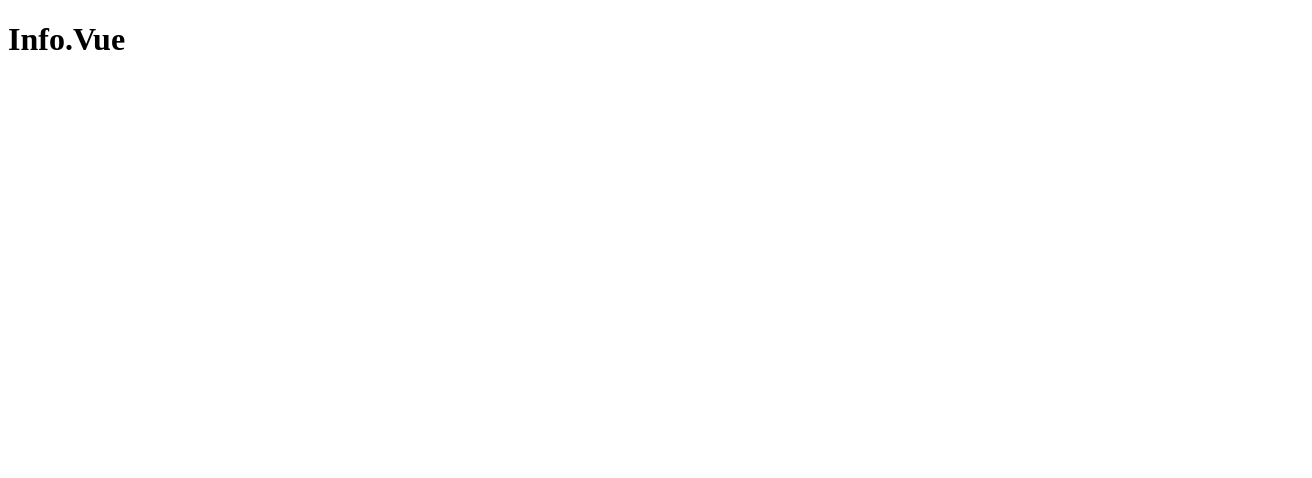
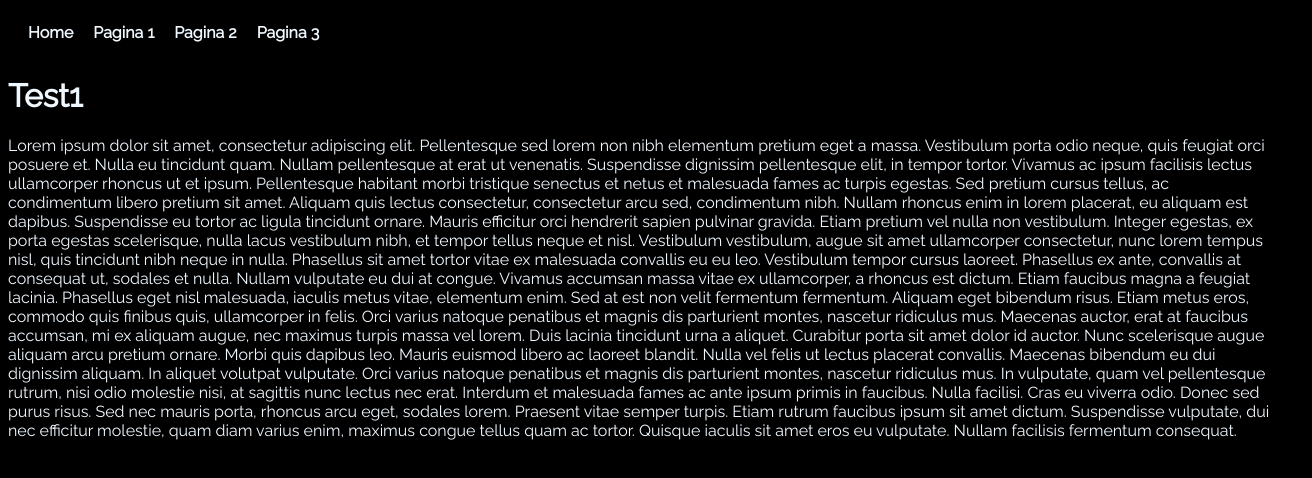
Before and after one commit to merijnkoppes/nuxt-oefenproject, a Nuxt app: page /page1 in a window 1280 px wide. Shown: the top 478 px of the page, 1312 px wide, since content can reach past the window. Built offline with nearby package versions, Linux system fonts and the light colour scheme.

Commit message:
End of day - Simpele Routing gemaakt

```diff
--- a/app.vue
+++ b/app.vue
@@ -2,6 +2,8 @@
   <div>
     <NuxtRouteAnnouncer />
     <!-- <NuxtWelcome /> -->
-    <info />
+    <SharedNavbar />
+    <NuxtPage></NuxtPage>
+    <!-- <Info /> -->
   </div>
 </template>
--- /dev/null
+++ b/assets/css/main.css
@@ -0,0 +1,9 @@
+* {
+  color: aliceblue;
+  font-family: raleway;
+}
+
+body {
+  background-color: black;
+  padding: 0;
+}
--- a/components/info.vue
+++ b/components/info.vue
@@ -3,3 +3,15 @@
     <h1>Info.Vue</h1>
   </div>
 </template>
+<style scoped>
+body {
+  margin: 0;
+  padding: 0;
+  height: 100vh; /* Full viewport height */
+  display: flex;
+  flex-direction: column;
+  justify-content: center; /* Center vertically */
+  align-items: center; /* Center horizontally */
+  background-color: #f9f9f9; /* Light background for better contrast */
+}
+</style>
--- /dev/null
+++ b/components/shared/navbar.vue
@@ -0,0 +1,45 @@
+<template>
+  <nav>
+    <ul>
+      <li><a href="/">Home</a></li>
+      <li><a href="/page1">Pagina 1</a></li>
+      <li><a href="/page2">Pagina 2</a></li>
+      <li><a href="/page3">Pagina 3</a></li>
+    </ul>
+  </nav>
+</template>
+<style scoped>
+ul {
+  list-style: none;
+  margin: 0;
+  padding: 0;
+  display: flex;
+  gap: 20px; /* Space between links */
+  align-items: center;
+}
+
+/* Style the nav */
+nav {
+  webkit-font-smoothing: antialiased;
+  width: 100%;
+  height: 3rem;
+  background-color: black;
+  display: flex;
+  align-items: center;
+  padding: 0 20px;
+}
+
+/* Style links */
+a {
+  color: aliceblue;
+  text-decoration: none;
+  font-size: 1rem;
+  font-weight: bold;
+  transition: color 0.3s;
+}
+
+/* Hover effect */
+a:hover {
+  color: lightblue;
+}
+</style>
--- a/nuxt.config.ts
+++ b/nuxt.config.ts
@@ -2,4 +2,11 @@
 export default defineNuxtConfig({
   compatibilityDate: "2024-11-01",
   devtools: { enabled: true },
+  css: ["~/assets/css/main.css"],
+  modules: ["@nuxtjs/google-fonts"],
+  googleFonts: {
+    families: {
+      Raleway: true,
+    },
+  },
 });
--- /dev/null
+++ b/pages/index.vue
@@ -0,0 +1,5 @@
+<template>
+  <div><h1>Index</h1></div>
+</template>
+<script setup></script>
+<style scoped></style>
--- /dev/null
+++ b/pages/page1.vue
@@ -0,0 +1,47 @@
+<template>
+  <div>
+    <h1>Test1</h1>
+    <p>
+      Lorem ipsum dolor sit amet, consectetur adipiscing elit. Pellentesque sed
+      lorem non nibh elementum pretium eget a massa. Vestibulum porta odio
+      neque, quis feugiat orci posuere et. Nulla eu tincidunt quam. Nullam
+      pellentesque at erat ut venenatis. Suspendisse dignissim pellentesque
+      elit, in tempor tortor. Vivamus ac ipsum facilisis lectus ullamcorper
+      rhoncus ut et ipsum. Pellentesque habitant morbi tristique senectus et
+      netus et malesuada fames ac turpis egestas. Sed pretium cursus tellus, ac
+      condimentum libero pretium sit amet. Aliquam quis lectus consectetur,
+      consectetur arcu sed, condimentum nibh. Nullam rhoncus enim in lorem
+      placerat, eu aliquam est dapibus. Suspendisse eu tortor ac ligula
+      tincidunt ornare. Mauris efficitur orci hendrerit sapien pulvinar gravida.
+      Etiam pretium vel nulla non vestibulum. Integer egestas, ex porta egestas
+      scelerisque, nulla lacus vestibulum nibh, et tempor tellus neque et nisl.
+      Vestibulum vestibulum, augue sit amet ullamcorper consectetur, nunc lorem
+      tempus nisl, quis tincidunt nibh neque in nulla. Phasellus sit amet tortor
+      vitae ex malesuada convallis eu eu leo. Vestibulum tempor cursus laoreet.
+      Phasellus ex ante, convallis at consequat ut, sodales et nulla. Nullam
+      vulputate eu dui at congue. Vivamus accumsan massa vitae ex ullamcorper, a
+      rhoncus est dictum. Etiam faucibus magna a feugiat lacinia. Phasellus eget
+      nisl malesuada, iaculis metus vitae, elementum enim. Sed at est non velit
+      fermentum fermentum. Aliquam eget bibendum risus. Etiam metus eros,
+      commodo quis finibus quis, ullamcorper in felis. Orci varius natoque
+      penatibus et magnis dis parturient montes, nascetur ridiculus mus.
+      Maecenas auctor, erat at faucibus accumsan, mi ex aliquam augue, nec
+      maximus turpis massa vel lorem. Duis lacinia tincidunt urna a aliquet.
+      Curabitur porta sit amet dolor id auctor. Nunc scelerisque augue aliquam
+      arcu pretium ornare. Morbi quis dapibus leo. Mauris euismod libero ac
+      laoreet blandit. Nulla vel felis ut lectus placerat convallis. Maecenas
+      bibendum eu dui dignissim aliquam. In aliquet volutpat vulputate. Orci
+      varius natoque penatibus et magnis dis parturient montes, nascetur
+      ridiculus mus. In vulputate, quam vel pellentesque rutrum, nisi odio
+      molestie nisi, at sagittis nunc lectus nec erat. Interdum et malesuada
+      fames ac ante ipsum primis in faucibus. Nulla facilisi. Cras eu viverra
+      odio. Donec sed purus risus. Sed nec mauris porta, rhoncus arcu eget,
+      sodales lorem. Praesent vitae semper turpis. Etiam rutrum faucibus ipsum
+      sit amet dictum. Suspendisse vulputate, dui nec efficitur molestie, quam
+      diam varius enim, maximus congue tellus quam ac tortor. Quisque iaculis
+      sit amet eros eu vulputate. Nullam facilisis fermentum consequat.
+    </p>
+  </div>
+</template>
+<script setup></script>
+<style scoped></style>
--- /dev/null
+++ b/pages/page2.vue
@@ -0,0 +1,5 @@
+<template>
+  <div><h1>Test2</h1></div>
+</template>
+<script setup></script>
+<style scoped></style>
--- /dev/null
+++ b/pages/page3.vue
@@ -0,0 +1,5 @@
+<template>
+  <div><h1>Test3</h1></div>
+</template>
+<script setup></script>
+<style scoped></style>
```
